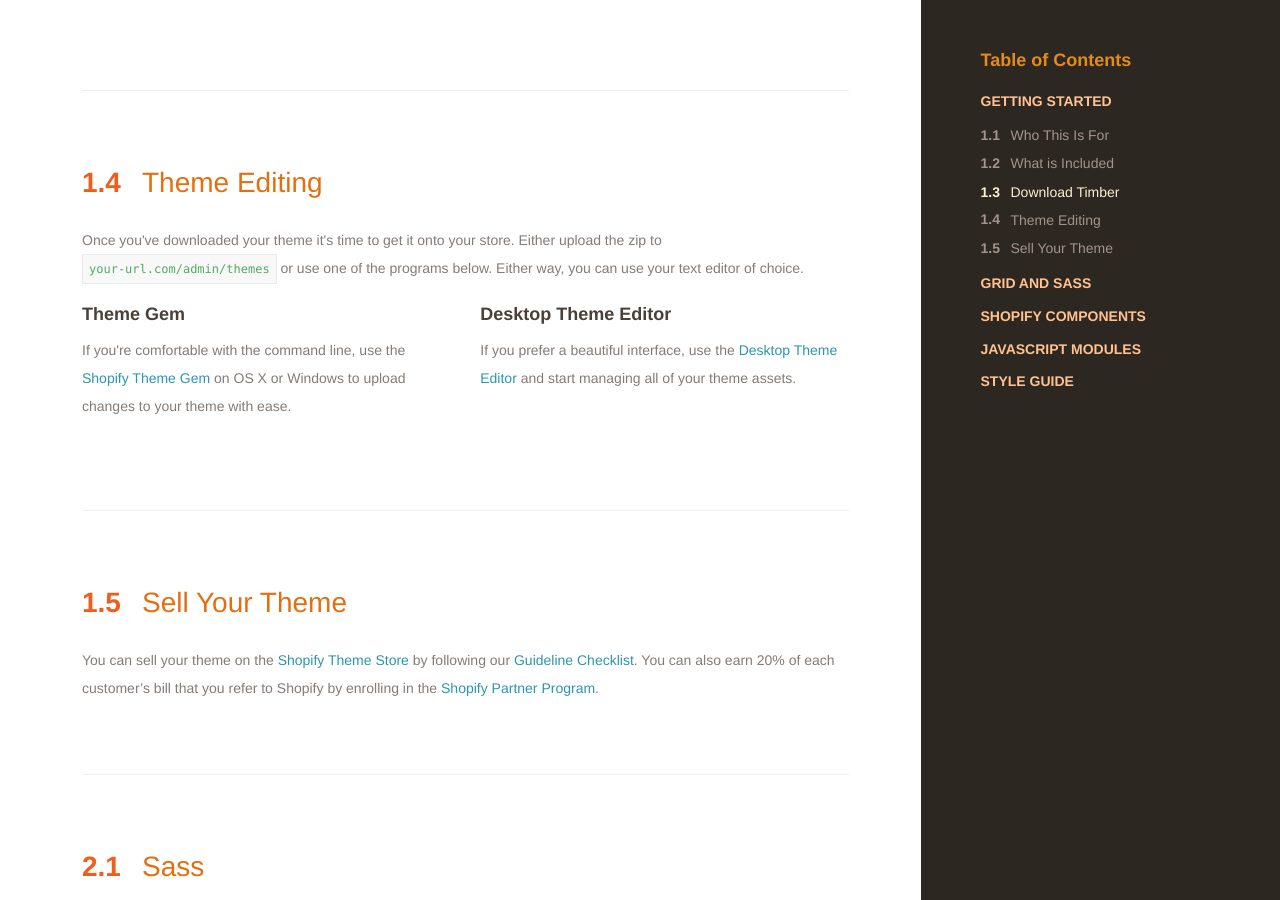
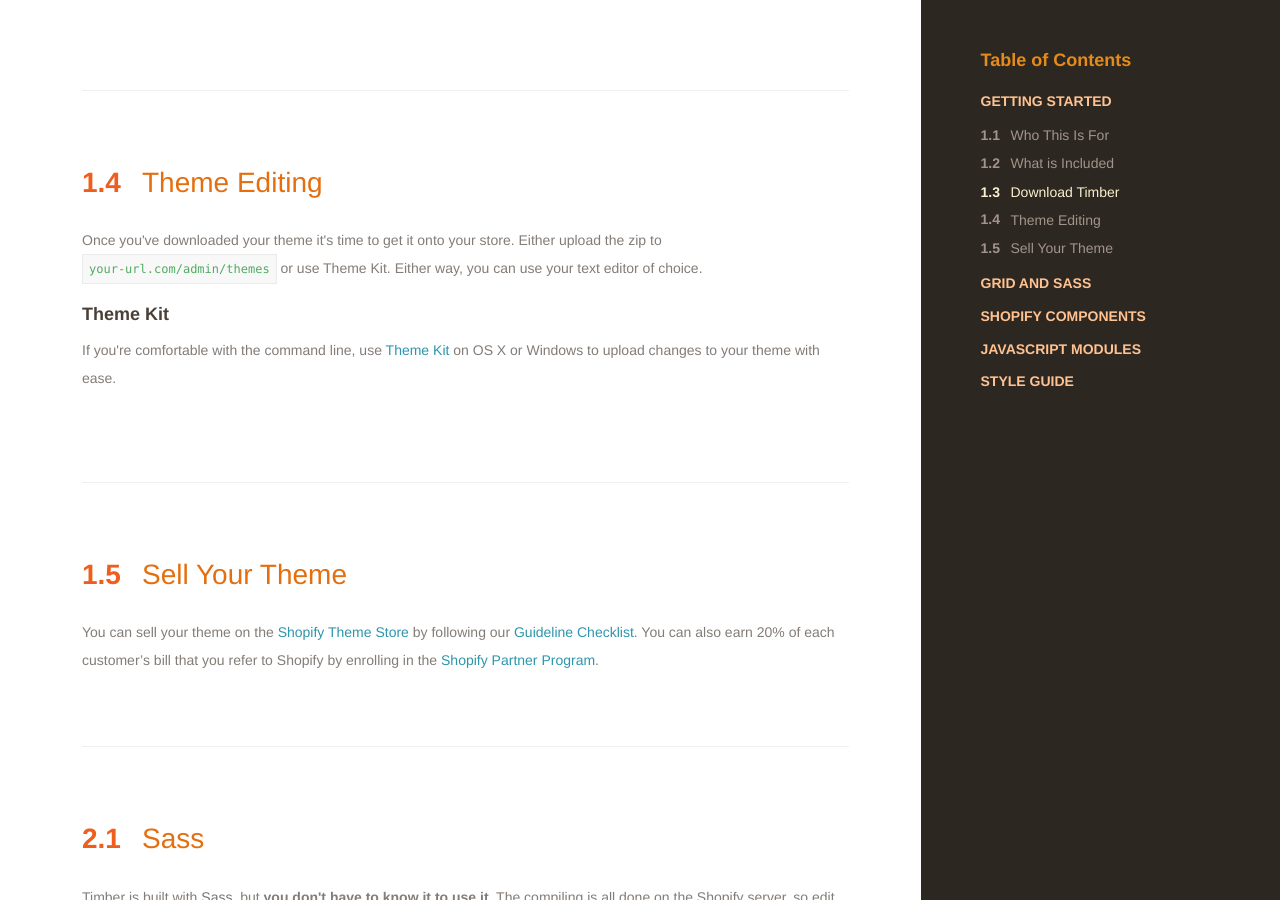
Before and after one commit to VenusPR/shopifypro, a Jekyll site: the page built from index.html, in a window 1280 px wide and 900 px high, scrolled down 2173 px. Built offline with Jekyll 4.4.1, drawn with Linux system fonts in a browser that asks for light colours; nearby versions of some CDN libraries; some web fonts are replaced.

Commit message:
[Docs] Update theme syncing to link to theme kit

```diff
--- a/index.html
+++ b/index.html
@@ -119,15 +119,11 @@ git clone https://github.com/Shopify/Timber.git
           THEME EDITING
         ===================================== -->
         <h2 class="doc-title gettingstarted-title" id="theme-editing"><strong>1.4 </strong>Theme Editing</h2>
-        <p class="docs-text">Once you've downloaded your theme it's time to get it onto your store. Either upload the zip to <code>your-url.com/admin/themes</code> or use one of the programs below. Either way, you can use your text editor of choice.</p>
+        <p class="docs-text">Once you've downloaded your theme it's time to get it onto your store. Either upload the zip to <code>your-url.com/admin/themes</code> or use Theme Kit. Either way, you can use your text editor of choice.</p>
         <div class="grid">
-          <div class="grid__item one-half small--one-whole">
-            <h4 class="docs-h4">Theme Gem</h4>
-            <p class="docs-text">If you're comfortable with the command line, use the <a href="https://github.com/Shopify/shopify_theme" class="docs-link">Shopify Theme Gem</a> on OS X or Windows to upload changes to your theme with ease.</p>
-          </div>
-          <div class="grid__item one-half small--one-whole">
-            <h4 class="docs-h4">Desktop Theme Editor</h4>
-            <p class="docs-text">If you prefer a beautiful interface, use the <a href="https://apps.shopify.com/desktop-theme-editor" class="docs-link">Desktop Theme Editor</a> and start managing all of your theme assets.</p>
+          <div class="grid__item">
+            <h4 class="docs-h4">Theme Kit</h4>
+            <p class="docs-text">If you're comfortable with the command line, use <a href="https://github.com/Shopify/themekit" class="docs-link">Theme Kit</a> on OS X or Windows to upload changes to your theme with ease.</p>
           </div>
         </div>
 
```
